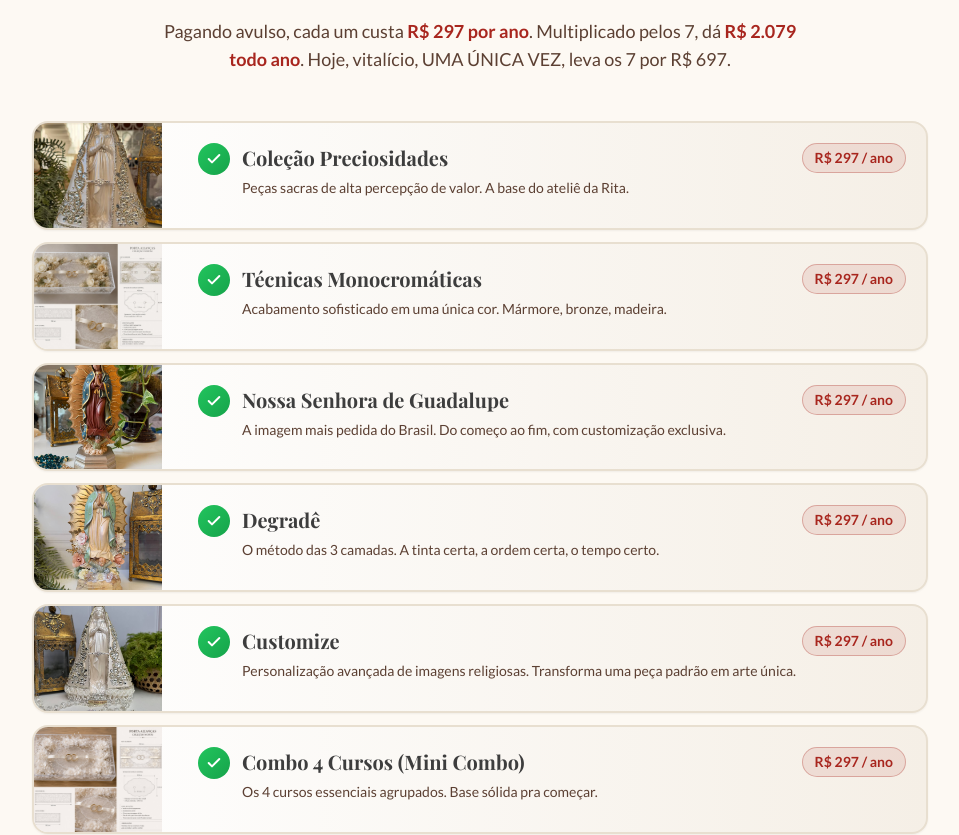
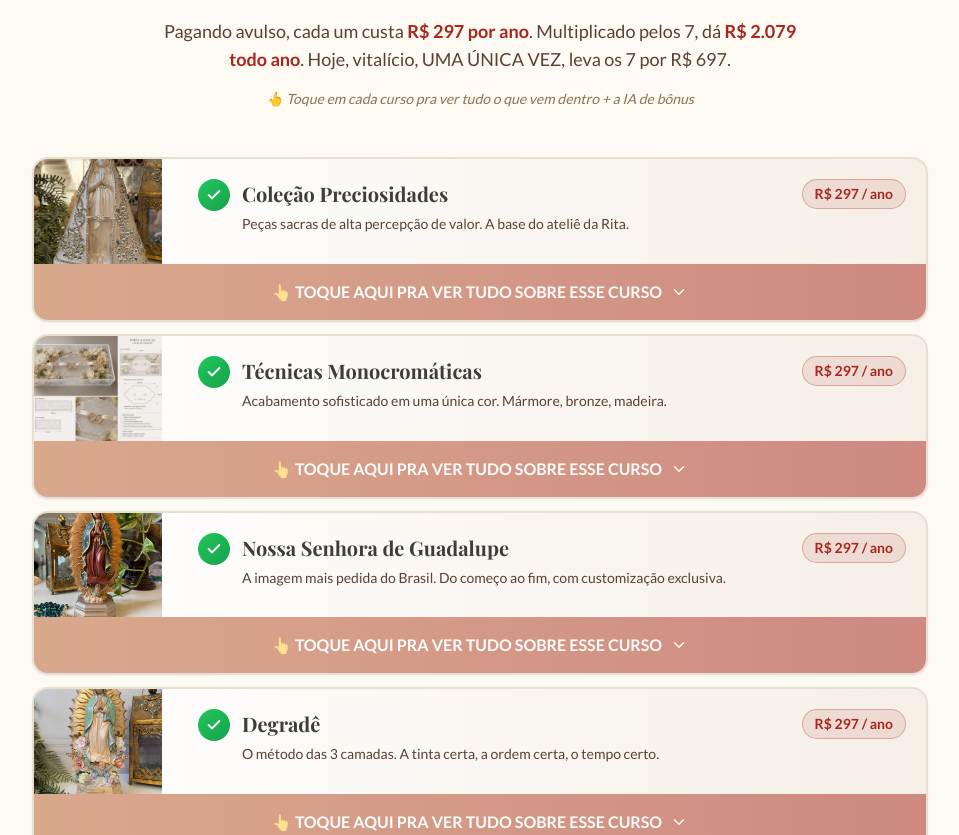
Before and after one commit to denderson2013-bot/COMBO-7-CURSOS-RITA-MACHADO, a React (Vite) app: page / in a window 1280 px wide. Shown: the part 1094-1929 px from the top of the page, without its empty margins (160-1119 px from the left). Built offline with nearby package versions, Linux system fonts and the light colour scheme.

Commit message:
accordion expansivel nos 7 cursos: modulos + pilares + projecao + IA bonus por curso · CTA 'toque aqui pra ver tudo'

```diff
--- a/App.tsx
+++ b/App.tsx
@@ -41,13 +41,123 @@ function openCheckoutForm() {
 }
 
 const CURSOS = [
-  { nome: 'Coleção Preciosidades', desc: 'Peças sacras de alta percepção de valor. A base do ateliê da Rita.', img: '/img/pecas/preciosidades-01.jpg' },
-  { nome: 'Técnicas Monocromáticas', desc: 'Acabamento sofisticado em uma única cor. Mármore, bronze, madeira.', img: '/img/pecas/peca-08.jpg' },
-  { nome: 'Nossa Senhora de Guadalupe', desc: 'A imagem mais pedida do Brasil. Do começo ao fim, com customização exclusiva.', img: '/img/pecas/guadalupe-01.jpg' },
-  { nome: 'Degradê', desc: 'O método das 3 camadas. A tinta certa, a ordem certa, o tempo certo.', img: '/img/pecas/guadalupe-02.jpg' },
-  { nome: 'Customize', desc: 'Personalização avançada de imagens religiosas. Transforma uma peça padrão em arte única.', img: '/img/pecas/preciosidades-02.jpg' },
-  { nome: 'Combo 4 Cursos (Mini Combo)', desc: 'Os 4 cursos essenciais agrupados. Base sólida pra começar.', img: '/img/pecas/peca-09.jpg' },
-  { nome: 'Do Altar ao Lar', desc: 'O ecossistema completo pra atender noivas católicas. Coleção que noiva paga acima de R$ 2.000.', img: '/img/pecas/peca-01.jpg' },
+  {
+    nome: 'Coleção Preciosidades',
+    desc: 'Peças sacras de alta percepção de valor. A base do ateliê da Rita.',
+    img: '/img/pecas/preciosidades-01.jpg',
+    modulos: [
+      'Aparecida com customização chaton e pedrarias (peça de gesso vira joia)',
+      'Forração francesa (caixas, altares, Bíblia forrada)',
+      'Linha de armados (ramos de flores pra altar, escapulários, quadros)',
+      'Tesouro do Ateliê / linha de pedrarias (pingentes, colares, escapulários, modelo de terço)',
+      'Marcadores e chaveiros (reaproveitamento de material)',
+      'Lista secreta de fornecedores (atacado)',
+    ],
+    pilares: ['Base estrutural', 'Precificação e venda', 'Acabamento premium com valor percebido elevado'],
+    projecao: 'Custo material a partir de R$ 20 · Lucro líquido R$ 135 por peça · Venda R$ 150-350 · Com 3 peças o curso se paga',
+    ia: { nome: 'IA Mentora Preciosidades', desc: 'Te ajuda a precificar cada peça e responde dúvidas sobre customização chaton, pedrarias e forração 24h por dia.' },
+  },
+  {
+    nome: 'Técnicas Monocromáticas',
+    desc: 'Acabamento sofisticado em uma única cor. Mármore, bronze, madeira.',
+    img: '/img/pecas/peca-08.jpg',
+    modulos: [
+      'Base: preparação e reparos no gesso/resina',
+      'Tipos de betume (qual usa pra que)',
+      'Branco com envelhecimento',
+      'Técnica do urso (com envelhecimento e dourado)',
+      'Efeito madeira em várias formas (adaptáveis ao material da região)',
+      'Porcelana portuguesa (tinta óleo)',
+      'Pedra (tinta óleo e acrílica)',
+      'Ouro velho, Provençal, Monocromática em óleo, Efeito mármore',
+      'Monte Sant\'Angelo / Gargano (mármore branco polido)',
+      'Prata velho ouro, Polimento em resina, Dourados, Terracota',
+      'Madeira nobre, Técnica Veronese, Efeito laca',
+      'Bônus: Lista premium de fornecedores',
+    ],
+    projecao: 'Valor percebido por peça R$ 350-800 · Margem R$ 190 por peça · Faturamento potencial R$ 3.100-6.500/mês · Com 2 peças o curso se paga',
+    ia: { nome: 'IA Mentora Monocromática', desc: 'Sugere combinações de cor, tipo de betume ideal pra cada efeito e te orienta na sequência de aplicação das camadas.' },
+  },
+  {
+    nome: 'Nossa Senhora de Guadalupe',
+    desc: 'A imagem mais pedida do Brasil. Do começo ao fim, com customização exclusiva.',
+    img: '/img/pecas/guadalupe-01.jpg',
+    modulos: [
+      'Preparo da peça',
+      'Receitas utilizadas',
+      'Pintura tradicional (versão clássica)',
+      'Betume e polimento',
+      'Contornos e detalhes',
+      'Técnica do Esponjado (diferencial pouco conhecida no Brasil): pintura, esponjando, decoupage, dourado, colagens de chaton, betume e finalização',
+      'Decoupage com Efeito Porcelana (pra quem não quer fazer rostinho): base, aplicação de decoupage e efeito porcelana',
+    ],
+    projecao: 'Custo de produção ~R$ 40 · Venda ~R$ 250 · Lucro R$ 210 por peça · 10 peças/mês = R$ 2.100 de renda extra',
+    ia: { nome: 'IA Mentora Guadalupe', desc: 'Te conta a narrativa devocional da imagem pra você vender com história e responde dúvidas sobre cada técnica.' },
+  },
+  {
+    nome: 'Degradê',
+    desc: 'O método das 3 camadas. A tinta certa, a ordem certa, o tempo certo.',
+    img: '/img/pecas/guadalupe-02.jpg',
+    modulos: [
+      'Degradê em tinta acrílica fosca (Nossa Senhora Aparecida)',
+      'Degradê em tinta metálica (degradê incrível)',
+      'Envelhecimento sobre degradê',
+      'Degradê em tinta a óleo (mais fácil pro degradê, segundo a Rita)',
+      'Material de apoio: apostila no final de cada técnica',
+    ],
+    projecao: 'Técnica de diferenciação grande na peça · "Chove de comentários" quando aparece · Aluno entra fazendo nada e sai fazendo peças vendáveis',
+    ia: { nome: 'IA Calibrador de Camadas', desc: 'Te orienta no tempo entre camadas, escolha da tinta certa pra cada efeito e correção quando borrar.' },
+  },
+  {
+    nome: 'Customize',
+    desc: 'Personalização avançada de imagens religiosas. Transforma uma peça padrão em arte única.',
+    img: '/img/pecas/preciosidades-02.jpg',
+    modulos: [
+      'Fundação: cores e brancos, dourados, impermeabilização do gesso, PVA x acrílica, reparos no gesso',
+      'N. Sra. Aparecida com manto em renda (iniciante mas requintada)',
+      'Aplicação de renda em geral',
+      'Customização com flores',
+      'Customização com pérolas (cartela e soltas)',
+      'Pintura dourada',
+      'Mosaico de pérolas (pérolas soltas se encaixando)',
+      'Renda com florzinhas soltas (redinha soltinha)',
+      'Pintura branca que não amarela',
+      'Pintura pérola com forração do manto em linho',
+      'Técnica de Copa (decoupagem com guardanapos)',
+    ],
+    projecao: 'Venda ~R$ 200 por peça · Custo material ~R$ 50 · Faturamento R$ 2.800-6.200/mês · Com 3 peças o curso se paga',
+    ia: { nome: 'IA Pérolas & Padrões', desc: 'Sugere combinação de pérolas, rendas e tecidos pra cada tipo de peça e te ajuda no orçamento de material.' },
+  },
+  {
+    nome: 'Combo 4 Cursos (Mini Combo)',
+    desc: 'Os 4 cursos essenciais agrupados. Base sólida pra começar.',
+    img: '/img/pecas/peca-09.jpg',
+    modulos: [
+      'Sagrada Família: pintura perolada, betume sem erros, técnica básica de rostos, dourado, envelhecimento',
+      'Santa Rita (Pintura a Óleo): introdução à óleo, luz e sombra, acabamento elegante',
+      'Monocromática Veronese: pintura monocromática, envelhecimento, mix de ceras',
+      'Pincel Seco + Efeito Mármore: profundidade, realce de luz, efeito mármore, acabamento profissional',
+    ],
+    projecao: 'Custo por peça ~R$ 40 · Venda ~R$ 250 · 10 peças/mês = até R$ 2.100/mês',
+    ia: { nome: 'IA Mentora de Bolso', desc: 'Te tira dúvida 24h em qualquer um dos 4 cursos, sugere ordem de estudo e calcula preço de cada peça.' },
+  },
+  {
+    nome: 'Do Altar ao Lar',
+    desc: 'O ecossistema completo pra atender noivas católicas. Coleção que noiva paga acima de R$ 2.000.',
+    img: '/img/pecas/peca-01.jpg',
+    modulos: [
+      'Aulas AO VIVO: Altar (porta-aliança que vira altar) e Terço Bordado',
+      'Coleção completa gravada das 5 peças (altar, terço bordado, caixa de padrinhos com tampo acrílico, porta-aliança com forração francesa, caixa acrílica multifuncional)',
+      'Aula de POSICIONAMENTO no mercado de noivas católicas',
+      'Aula de COMO ATENDER A NOIVA (perguntas, fundamentos, cuidados)',
+      '2 TÉCNICAS DE PINTURA (polimento + finalização brilhante)',
+      'Aula de CUSTOMIZAÇÃO da imagem',
+      'LINK DE PRECIFICAÇÃO pra calcular preço de cada peça',
+      'Grupo exclusivo de alunas + indicação de fornecedores',
+    ],
+    projecao: 'Coleção que noiva paga acima de R$ 2.000 · Ticket médio do nicho de noiva R$ 1.500-4.000 por noiva atendida',
+    ia: { nome: 'IA Atendimento Noiva', desc: 'Te dá script de atendimento, calcula orçamento da coleção da noiva e responde dúvidas sobre posicionamento no mercado nupcial.' },
+  },
 ];
 
 const GALERIA_PECAS = [
@@ -492,7 +602,92 @@ function Dobra5PassoAPasso() {
 }
 
 // =================== DOBRA 6 — TUDO QUE RECEBE ===================
+function CursoAccordionCard({ curso, isOpen, onToggle }: { curso: typeof CURSOS[0]; isOpen: boolean; onToggle: () => void }) {
+  return (
+    <div className="bg-gradient-to-r from-white to-[#F5EFE6] border-2 border-[#E8DFD0] rounded-2xl overflow-hidden shadow-sm hover:shadow-md transition-shadow">
+      <div className="flex items-stretch gap-4">
+        <div className="shrink-0 w-24 md:w-32 relative">
+          <img src={curso.img} alt={curso.nome} className="absolute inset-0 w-full h-full object-cover" loading="lazy" />
+        </div>
+        <div className="flex-1 p-4 md:p-5">
+          <div className="flex items-start gap-3 mb-2">
+            <div className="shrink-0 w-8 h-8 bg-gradient-to-br from-[#22C55E] to-[#16A34A] text-white rounded-full flex items-center justify-center">
+              <Check size={16} strokeWidth={3} />
+            </div>
+            <div className="flex-1">
+              <div className="flex items-center justify-between gap-2 flex-wrap">
+                <h3 className="text-base md:text-xl font-bold text-[#3D3D3D]">{curso.nome}</h3>
+                <span className="text-xs md:text-sm font-bold text-[#A8261E] bg-[#A8261E]/10 border border-[#A8261E]/30 px-3 py-1 rounded-full whitespace-nowrap">R$ 297 / ano</span>
+              </div>
+              <p className="text-sm text-[#5C4033] leading-relaxed mt-1">{curso.desc}</p>
+            </div>
+          </div>
+        </div>
+      </div>
+      <button
+        onClick={onToggle}
+        className={`w-full px-4 py-3 md:py-4 font-bold text-sm md:text-base text-white transition-all flex items-center justify-center gap-2 ${
+          isOpen
+            ? 'bg-gradient-to-r from-[#3D3D3D] to-[#1F1B16]'
+            : 'bg-gradient-to-r from-[#B3541E] to-[#A8261E] hover:from-[#C5631E] hover:to-[#B3361E] animate-pulse'
+        }`}
+      >
+        {isOpen ? (
+          <>FECHAR DETALHES <ChevronRight size={18} className="rotate-90" /></>
+        ) : (
+          <>👆 TOQUE AQUI PRA VER TUDO SOBRE ESSE CURSO <ChevronRight size={18} className="rotate-90" /></>
+        )}
+      </button>
+      {isOpen && (
+        <div className="px-5 md:px-8 py-6 bg-[#FDF9F3] border-t-2 border-[#C5A059]/30 space-y-5">
+          <div>
+            <h4 className="text-sm font-bold text-[#B3541E] uppercase tracking-wider mb-3">📚 O que você vai aprender</h4>
+            <ul className="space-y-2">
+              {curso.modulos.map((m, j) => (
+                <li key={j} className="flex gap-2 text-sm md:text-base text-[#3D3D3D] leading-relaxed">
+                  <Check className="shrink-0 text-[#22C55E] mt-1" size={16} />
+                  <span>{m}</span>
+                </li>
+              ))}
+            </ul>
+          </div>
+          {curso.pilares && (
+            <div>
+              <h4 className="text-sm font-bold text-[#B3541E] uppercase tracking-wider mb-3">🏛️ Pilares do método</h4>
+              <ul className="space-y-2">
+                {curso.pilares.map((p, j) => (
+                  <li key={j} className="flex gap-2 text-sm md:text-base text-[#3D3D3D]">
+                    <span className="text-[#C5A059] font-bold">{j+1}.</span>
+                    <span>{p}</span>
+                  </li>
+                ))}
+              </ul>
+            </div>
+          )}
+          <div className="bg-[#C5A059]/10 border border-[#C5A059]/30 rounded-xl p-4">
+            <h4 className="text-sm font-bold text-[#C5A059] uppercase tracking-wider mb-2">💎 Projeção financeira</h4>
+            <p className="text-sm text-[#3D3D3D] leading-relaxed">{curso.projecao}</p>
+          </div>
+          <div className="bg-gradient-to-br from-[#1F1B16] to-[#3D3D3D] text-white rounded-xl p-4 md:p-5 border-2 border-[#C5A059]/50">
+            <div className="flex items-start gap-3">
+              <div className="shrink-0 w-10 h-10 bg-gradient-to-br from-[#C5A059] to-[#B3541E] rounded-full flex items-center justify-center text-xl">
+                🤖
+              </div>
+              <div className="flex-1">
+                <p className="text-xs font-bold text-[#C5A059] uppercase tracking-wider mb-1">IA DE BÔNUS · EXCLUSIVA DO COMBO</p>
+                <h5 className="text-base md:text-lg font-bold mb-1">{curso.ia.nome}</h5>
+                <p className="text-sm text-[#D4C4A8] leading-relaxed">{curso.ia.desc}</p>
+              </div>
+            </div>
+          </div>
+        </div>
+      )}
+    </div>
+  );
+}
+
 function Dobra6TudoQueRecebe() {
+  const [openIdx, setOpenIdx] = useState<number | null>(null);
   return (
     <section className="py-16 md:py-20 px-4 bg-[#FDF9F3]">
       <div className="container mx-auto max-w-4xl">
@@ -504,28 +699,16 @@ function Dobra6TudoQueRecebe() {
           <p className="text-base md:text-lg text-[#5C4033] max-w-2xl mx-auto">
             Pagando avulso, cada um custa <span className="font-bold text-[#A8261E]">R$ 297 por ano</span>. Multiplicado pelos 7, dá <span className="font-bold text-[#A8261E]">R$ 2.079 todo ano</span>. Hoje, vitalício, UMA ÚNICA VEZ, leva os 7 por R$ 697.
           </p>
+          <p className="text-sm text-[#8B7355] italic mt-4">👆 Toque em cada curso pra ver tudo o que vem dentro + a IA de bônus</p>
         </div>
         <div className="space-y-3">
           {CURSOS.map((c, i) => (
-            <div key={i} className="flex items-stretch gap-4 bg-gradient-to-r from-white to-[#F5EFE6] border-2 border-[#E8DFD0] rounded-2xl overflow-hidden shadow-sm hover:shadow-md transition-shadow">
-              <div className="shrink-0 w-24 md:w-32 relative">
-                <img src={c.img} alt={c.nome} className="absolute inset-0 w-full h-full object-cover" loading="lazy" />
-              </div>
-              <div className="flex-1 p-4 md:p-5">
-                <div className="flex items-start gap-3 mb-2">
-                  <div className="shrink-0 w-8 h-8 bg-gradient-to-br from-[#22C55E] to-[#16A34A] text-white rounded-full flex items-center justify-center">
-                    <Check size={16} strokeWidth={3} />
-                  </div>
-                  <div className="flex-1">
-                    <div className="flex items-center justify-between gap-2 flex-wrap">
-                      <h3 className="text-base md:text-xl font-bold text-[#3D3D3D]">{c.nome}</h3>
-                      <span className="text-xs md:text-sm font-bold text-[#A8261E] bg-[#A8261E]/10 border border-[#A8261E]/30 px-3 py-1 rounded-full whitespace-nowrap">R$ 297 / ano</span>
-                    </div>
-                    <p className="text-sm text-[#5C4033] leading-relaxed mt-1">{c.desc}</p>
-                  </div>
-                </div>
-              </div>
-            </div>
+            <CursoAccordionCard
+              key={i}
+              curso={c}
+              isOpen={openIdx === i}
+              onToggle={() => setOpenIdx(openIdx === i ? null : i)}
+            />
           ))}
         </div>
         <div className="mt-10 bg-gradient-to-br from-[#1F1B16] to-[#2C2620] text-white rounded-3xl p-8 md:p-10 shadow-2xl">
```
